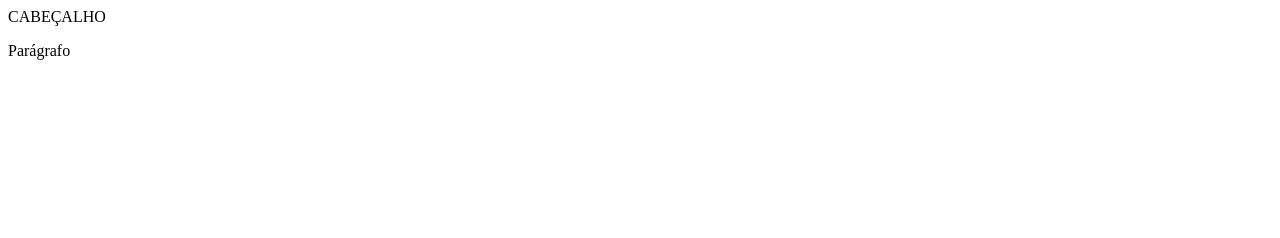
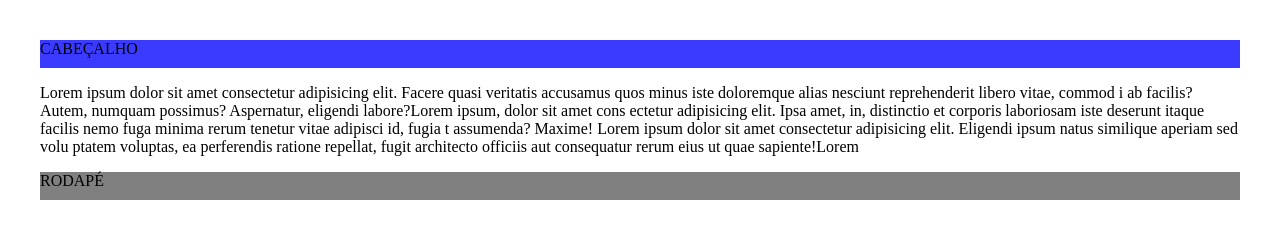
Before and after one commit to CaioSouza07/Exercicios-DESWEB, a plain HTML site: page Exerc1/index.html in a window 1280 px wide. Drawn offline with Linux system fonts and the light colour scheme.

Commit message:
Exercicisio feito

```diff
--- a/Exerc1/index.html
+++ b/Exerc1/index.html
@@ -3,14 +3,24 @@
 <head>
     <meta charset="UTF-8">
     <meta name="viewport" content="width=device-width, initial-scale=1.0">
+    <link rel="stylesheet" href="style.css">
     <title>Exercicios 1</title>
 </head>
 <body>
-    <header>
+    <header id="elementos">
         CABEÇALHO
     </header>
-    <p>Parágrafo</p>
-
+    <p>Lorem ipsum dolor sit amet consectetur adipisicing elit. Facere quasi veritatis
+        accusamus quos minus iste doloremque alias nesciunt reprehenderit libero vitae, commod
+        i ab facilis? Autem, numquam possimus? Aspernatur, eligendi labore?Lorem ipsum, dolor sit amet cons
+        ectetur adipisicing elit. Ipsa amet, in, distinctio et corporis laboriosam iste deserunt itaque facilis nemo fuga minima rerum tenetur vitae adipisci id, fugia
+        t assumenda? Maxime!
+        Lorem ipsum dolor sit amet consectetur adipisicing elit. Eligendi ipsum natus similique aperiam sed volu
+        ptatem voluptas, ea perferendis ratione repellat, fugit architecto officiis aut consequatur rerum eius ut quae sapiente!Lorem
+    </p>
+    <footer id="elementos">
+        RODAPÉ
+    </footer>
 
 
 </body>
--- /dev/null
+++ b/Exerc1/style.css
@@ -0,0 +1,13 @@
+body{
+    padding: 4vh;
+}
+
+header{
+    background-color: rgb(59, 59, 255);
+}
+footer{
+    background-color: gray;
+}
+#elementos{
+    height: 3.5vh;
+}
```
